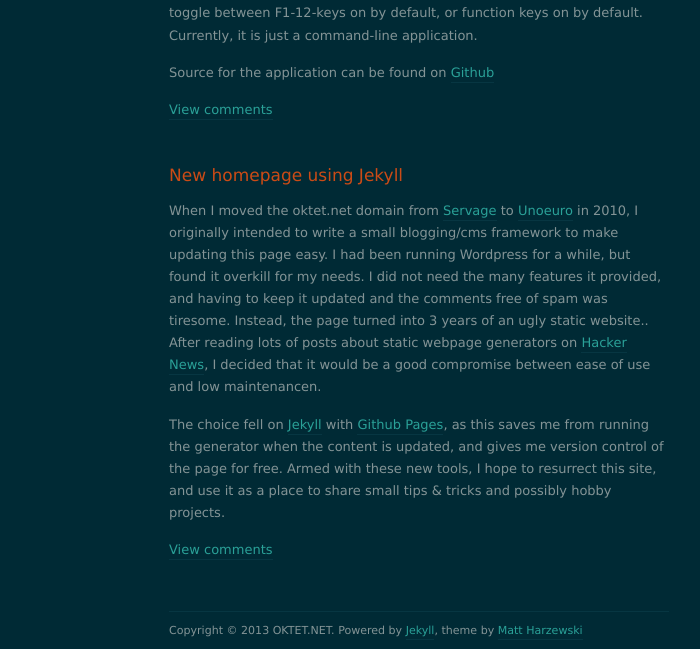
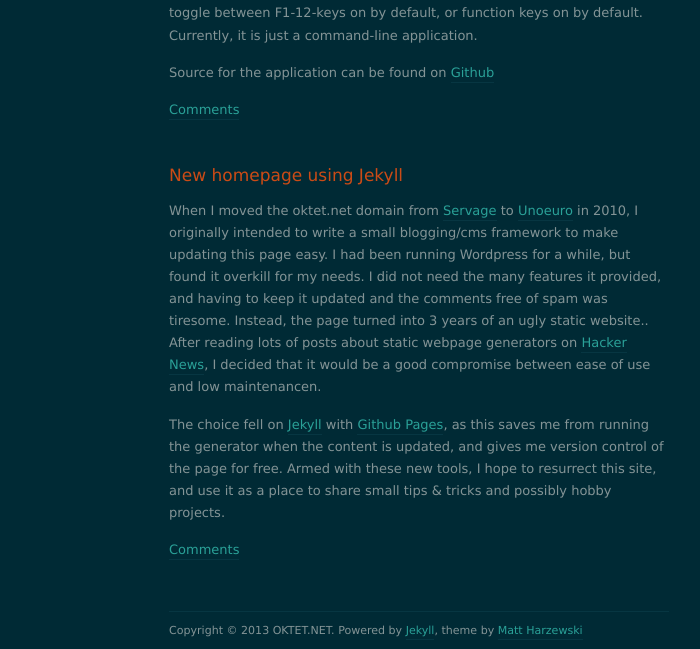
Before and after one commit to jesperhh/jesperhh.github.io, a Jekyll site: the page built from index.html, in a window 1280 px wide. Shown: the part 1315-1964 px from the top of the page, without its empty margins (221-921 px from the left). Built offline with Jekyll 4.4.1, drawn with Linux system fonts in a browser that asks for light colours; nearby versions of some CDN libraries; the list of posts is cut into pages by our own code; comment, search, counter and statistics services are not loaded.

Commit message:
Trying to fix comment numbers..

```diff
--- a/index.html
+++ b/index.html
@@ -17,7 +17,7 @@
 		{% endif %}
 
 		<div class="post-content">{{ post.content }}</div>
-		<a href="{{ post.url }}#disqus_thread">View comments</a>
+		<a href="/#disqus_thread">Comments</a>
 	</article>
 
 {% endfor %}
```
